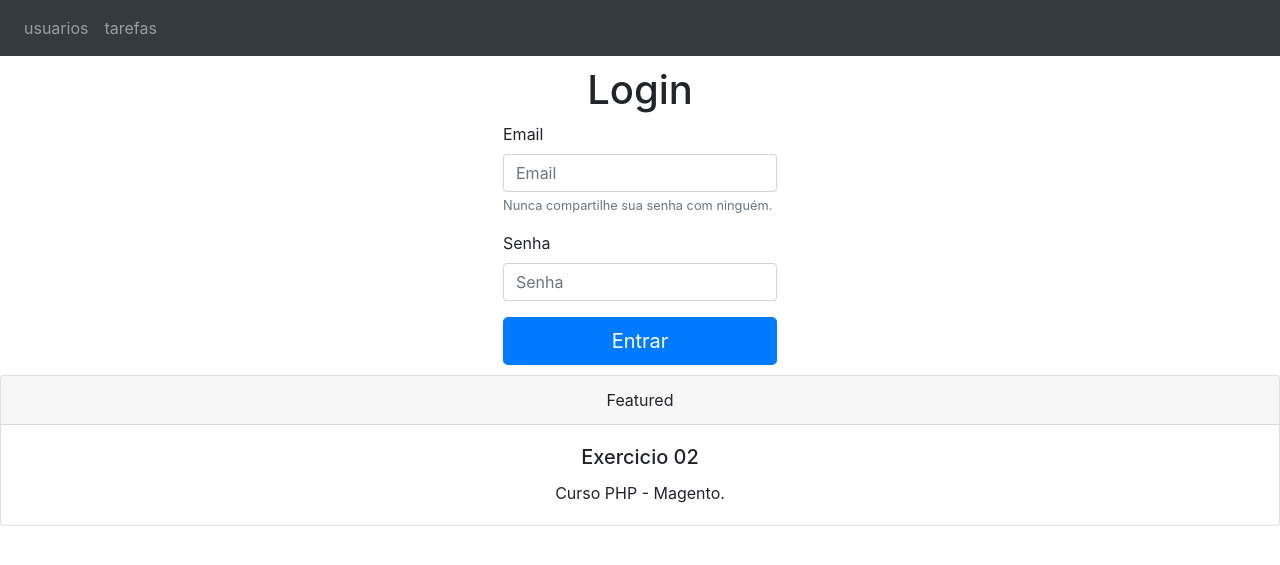
After one commit to rodrigoviturino/modulos-tarefas, a PHP site: page /login.php?erro=1 in a window 1280 px wide. The commit adds this page. Shown: the top 565 px of the page. Run offline with PHP 8.4, Linux system fonts and the light colour scheme.

Commit message:
tela de login com validacao

```diff
--- /dev/null
+++ b/css/login.css
@@ -0,0 +1,8 @@
+.container{
+    display: flex;
+    justify-content: center;
+    padding: 10px;
+}
+.btn{
+    width: 100%;
+}
--- a/header.php
+++ b/header.php
@@ -5,9 +5,10 @@
 </head>
 
 <link rel="stylesheet" href="https://stackpath.bootstrapcdn.com/bootstrap/4.1.3/css/bootstrap.min.css" integrity="sha384-MCw98/SFnGE8fJT3GXwEOngsV7Zt27NXFoaoApmYm81iuXoPkFOJwJ8ERdknLPMO" crossorigin="anonymous">
-<script src="https://code.jquery.com/jquery-3.3.1.slim.min.js" integrity="sha384-q8i/X+965DzO0rT7abK41JStQIAqVgRVzpbzo5smXKp4YfRvH+8abtTE1Pi6jizo" crossorigin="anonymous"></script>
+<script src="https://code.jquery.com/jquery-3.3.1.min.js" integrity="sha256-FgpCb/KJQlLNfOu91ta32o/NMZxltwRo8QtmkMRdAu8=" crossorigin="anonymous"></script>
 <script src="https://cdnjs.cloudflare.com/ajax/libs/popper.js/1.14.3/umd/popper.min.js" integrity="sha384-ZMP7rVo3mIykV+2+9J3UJ46jBk0WLaUAdn689aCwoqbBJiSnjAK/l8WvCWPIPm49" crossorigin="anonymous"></script>
 <script src="https://stackpath.bootstrapcdn.com/bootstrap/4.1.3/js/bootstrap.min.js" integrity="sha384-ChfqqxuZUCnJSK3+MXmPNIyE6ZbWh2IMqE241rYiqJxyMiZ6OW/JmZQ5stwEULTy" crossorigin="anonymous"></script>
+
 <body>
     <nav class="navbar navbar-expand-md navbar-dark bg-dark">
         <ul class="navbar-nav">
--- /dev/null
+++ b/login.php
@@ -0,0 +1,42 @@
+<!DOCTYPE html>
+<head>
+    <meta charset="UTF-8">
+    <meta name="viewport" content="width=device-width, initial-scale=1.0">
+    <meta http-equiv="X-UA-Compatible" content="ie=edge">
+    <title>Login</title>
+    <link href="./css/login.css" rel="stylesheet">
+
+</head>
+
+<?php
+    require_once('header.php');
+
+    if($_GET["erro"] == 171) {
+        ?>
+        <div class="alert alert-danger text-center" id="alert" role="alert">Usuário ou Senha inválida</div>
+
+        <?php
+    }
+?>
+
+<body>
+    <div class="container">
+        <form action="autenticar.php" method="post">
+        <div class="form-group">
+            <h1 class="text-center">Login</h1>
+            <label for="email">Email</label>
+            <input type="email" class="form-control" id="email" aria-describedby="emailHelp" placeholder="Email" name="email">
+            <small id="emailHelp" class="form-text text-muted">Nunca compartilhe sua senha com ninguém.</small>
+        </div>
+        <div class="form-group">
+            <label for="senha">Senha</label>
+            <input type="password" class="form-control" id="senha" placeholder="Senha" name="senha">
+        </div>
+        <button type="submit" class="btn btn-primary btn-lg">Entrar</button>
+        </form>
+    </div>
+</body>
+
+<?php
+    require_once('footer.php');
+?>
```
Also changed, not shown: autenticar.php (added, +19 -0 lines), classes/usuario.php (+39 -0 lines), index.php (+13 -0 lines).
